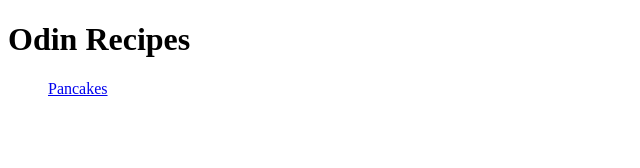
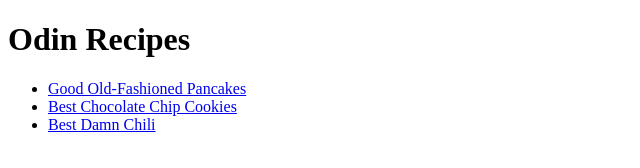
Before and after one commit to PotatoMcGuinness/odin-recipes, a plain HTML site: page index.html in a window 1280 px wide. Shown: the whole page, without its empty margins (0-640 px from the left). Drawn offline with Linux system fonts and the light colour scheme.

Commit message:
Fill out index with links

```diff
--- a/index.html
+++ b/index.html
@@ -9,7 +9,9 @@
 <body>
     <h1>Odin Recipes</h1>
     <ul>
-        <ln><a href="./recipes/pancakes.html">Pancakes</a></ln>
+        <li><a href="./recipes/pancakes.html">Good Old-Fashioned Pancakes</a></li>
+        <li><a href="./recipes/cookies.html">Best Chocolate Chip Cookies</a></li>
+        <li><a href="./recipes/chili.html">Best Damn Chili</a></li>
     </ul>
 </body>
 
```
